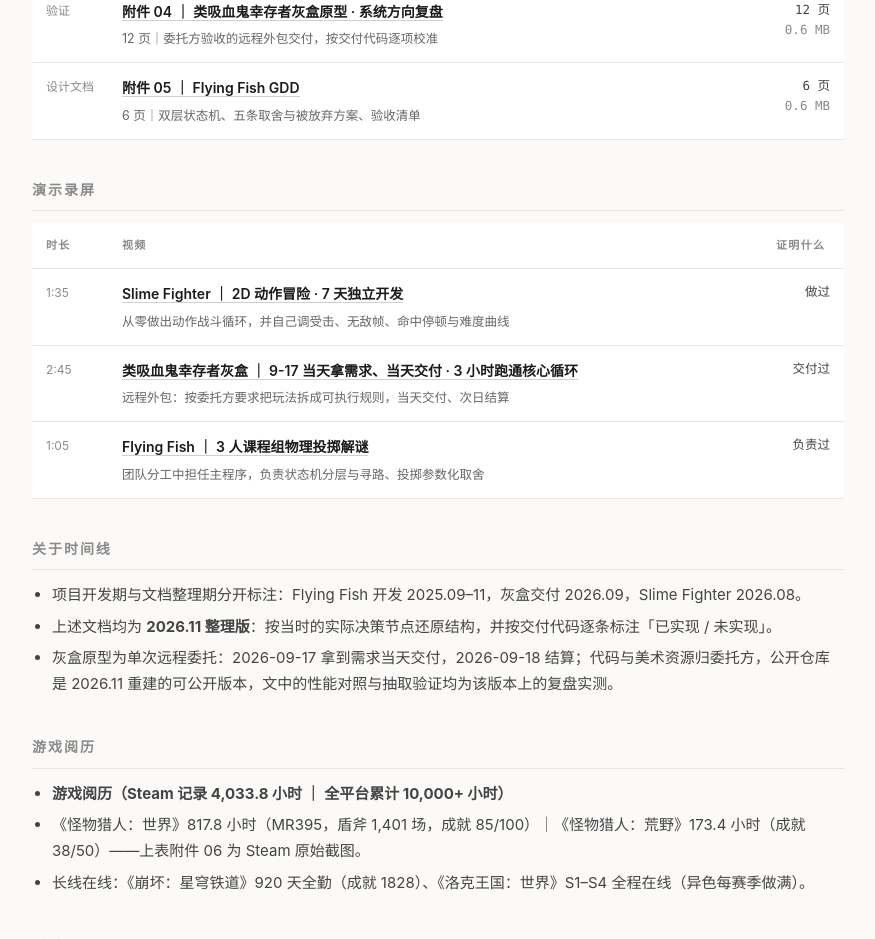
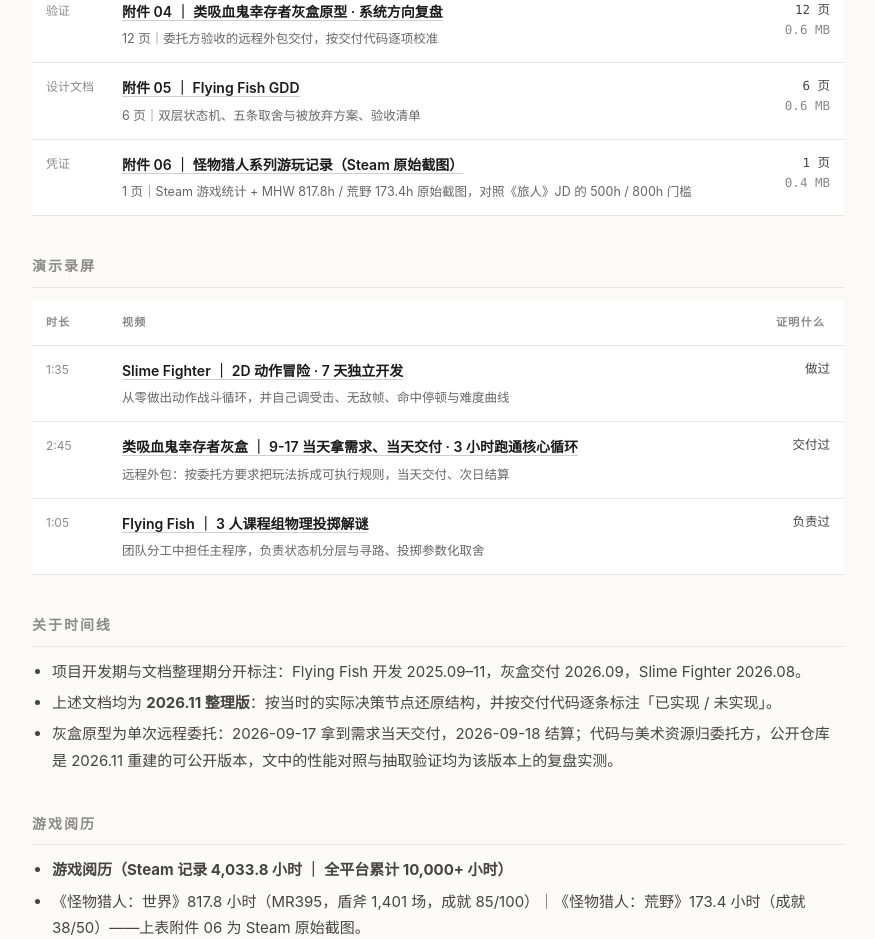
Before and after one commit to Eric-ZDC/portfolio, a plain HTML site: page index.html in a window 1280 px wide. Shown: the part 797-1736 px from the top of the page, without its empty margins (202-1077 px from the left). Drawn offline with Linux system fonts and the light colour scheme.

Commit message:
Add files via upload

```diff
--- a/index.html
+++ b/index.html
@@ -86,6 +86,12 @@
           <div class="desc">6 页｜双层状态机、五条取舍与被放弃方案、验收清单</div></td>
         <td class="meta">6 页<br><span class="dim">0.6 MB</span></td>
       </tr>
+      <tr>
+        <td class="kind">凭证</td>
+        <td class="name"><a href="06_MHW系列游玩记录-朱德诚.pdf" target="_blank" rel="noopener">附件 06 ｜ 怪物猎人系列游玩记录（Steam 原始截图）</a>
+          <div class="desc">1 页｜Steam 游戏统计 + MHW 817.8h / 荒野 173.4h 原始截图，对照《旅人》JD 的 500h / 800h 门槛</div></td>
+        <td class="meta">1 页<br><span class="dim">0.4 MB</span></td>
+      </tr>
     </tbody>
   </table>
 
```
Also changed, not shown: 1 other file.
